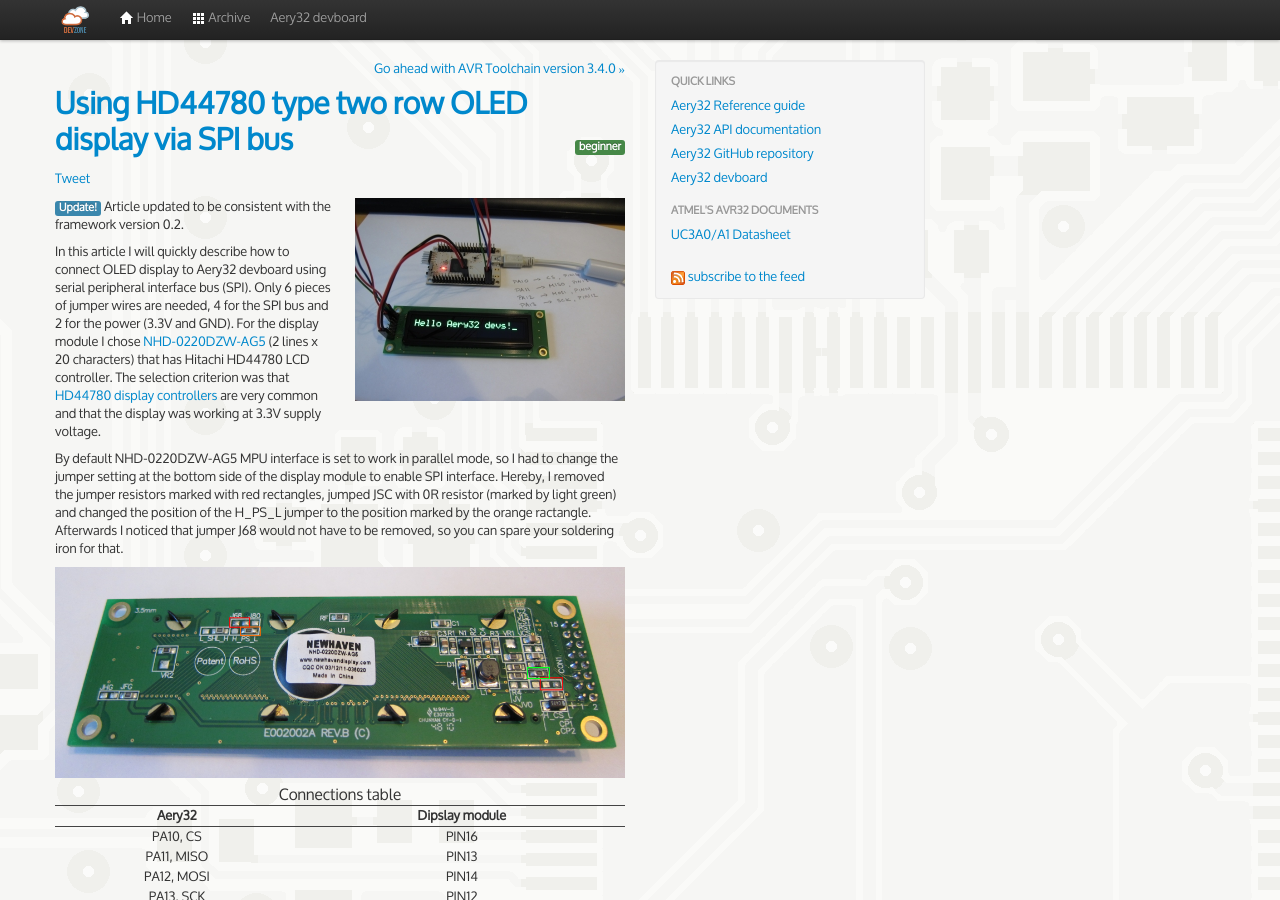
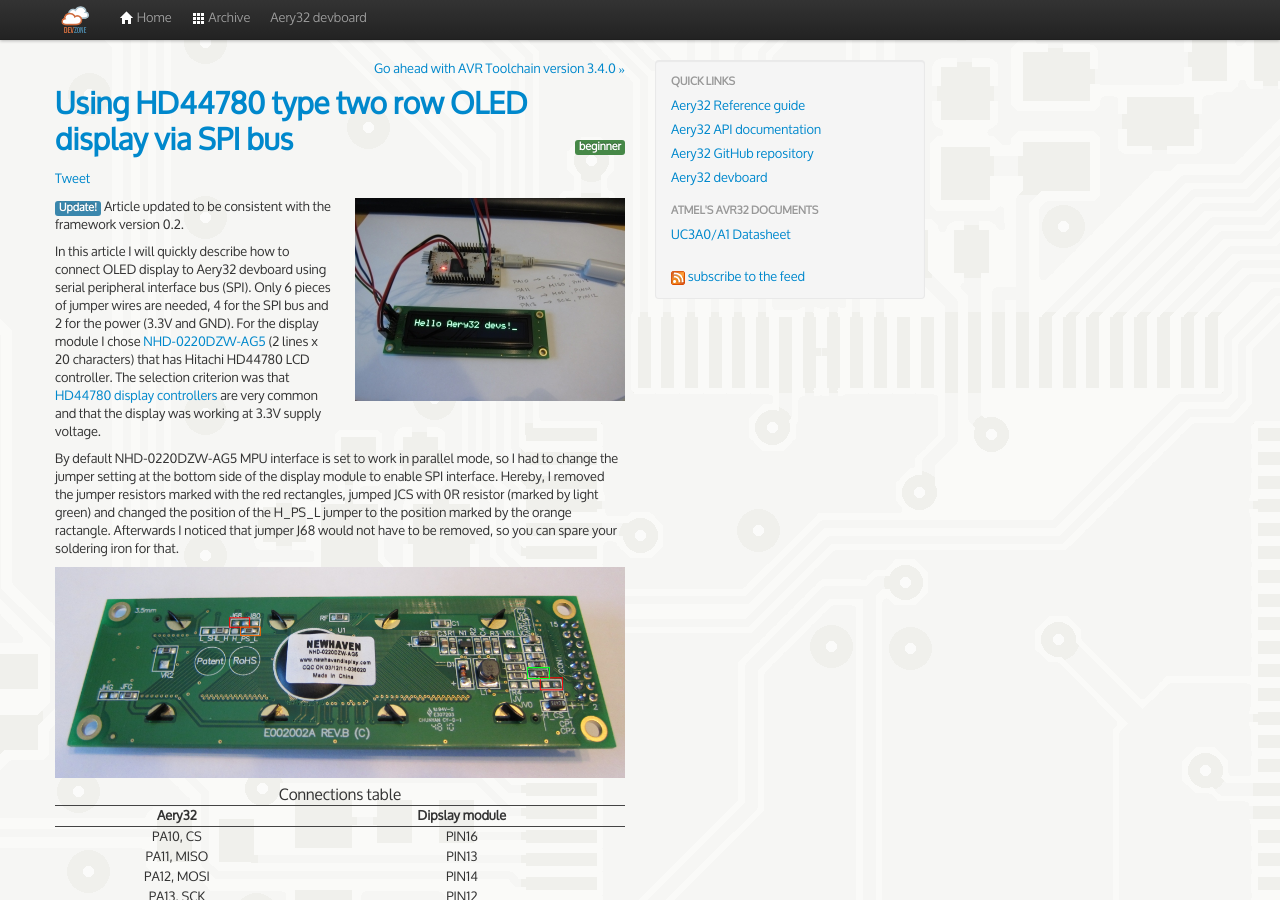
Before and after one commit to aery32/aery32.github.com, a Jekyll site: the page built from _posts/2012-05-27-using-hd44780-type-two-row-oled-display-via-spi-bus.md, in a window 1280 px wide and 900 px high. Built offline with Jekyll 4.4.1, drawn with Linux system fonts in a browser that asks for light colours; nearby versions of some CDN libraries; Markdown is read by kramdown in place of the engine named in the settings; comment, search, counter and statistics services are not loaded.

Commit message:
Fix typo

```diff
--- a/_posts/2012-05-27-using-hd44780-type-two-row-oled-display-via-spi-bus.md
+++ b/_posts/2012-05-27-using-hd44780-type-two-row-oled-display-via-spi-bus.md
@@ -26,7 +26,7 @@ summary: "In this article it's quickly described how to connect OLED display to
 
 In this article I will quickly describe how to connect OLED display to Aery32 devboard using serial peripheral interface bus (SPI). Only 6 pieces of jumper wires are needed, 4 for the SPI bus and 2 for the power (3.3V and GND). For the display module I chose [NHD‐0220DZW‐AG5](http://www.newhavendisplay.com/specs/NHD-0220DZW-AG5.pdf) (2 lines x 20 characters) that has Hitachi HD44780 LCD controller. The selection criterion was that [HD44780 display controllers](http://en.wikipedia.org/wiki/Hitachi_HD44780_LCD_controller) are very common and that the display was working at 3.3V supply voltage.
 
-By default NHD‐0220DZW‐AG5 MPU interface is set to work in parallel mode, so I had to change the jumper setting at the bottom side of the display module to enable SPI interface. Hereby, I removed the jumper resistors marked with red rectangles, jumped JSC with 0R resistor (marked by light green) and changed the position of the H_PS_L jumper to the position marked by the orange ractangle. Afterwards I noticed that jumper J68 would not have to be removed, so you can spare your soldering iron for that.
+By default NHD‐0220DZW‐AG5 MPU interface is set to work in parallel mode, so I had to change the jumper setting at the bottom side of the display module to enable SPI interface. Hereby, I removed the jumper resistors marked with the red rectangles, jumped JCS with 0R resistor (marked by light green) and changed the position of the H_PS_L jumper to the position marked by the orange ractangle. Afterwards I noticed that jumper J68 would not have to be removed, so you can spare your soldering iron for that.
 
 ![NHD‐0220DZW‐AG5 jumper selection for SPI](/images/nhd-0220dzw-bottom-serial-selection.png "NHD‐0220DZW‐AG5 jumper selection for SPI")
 
```
